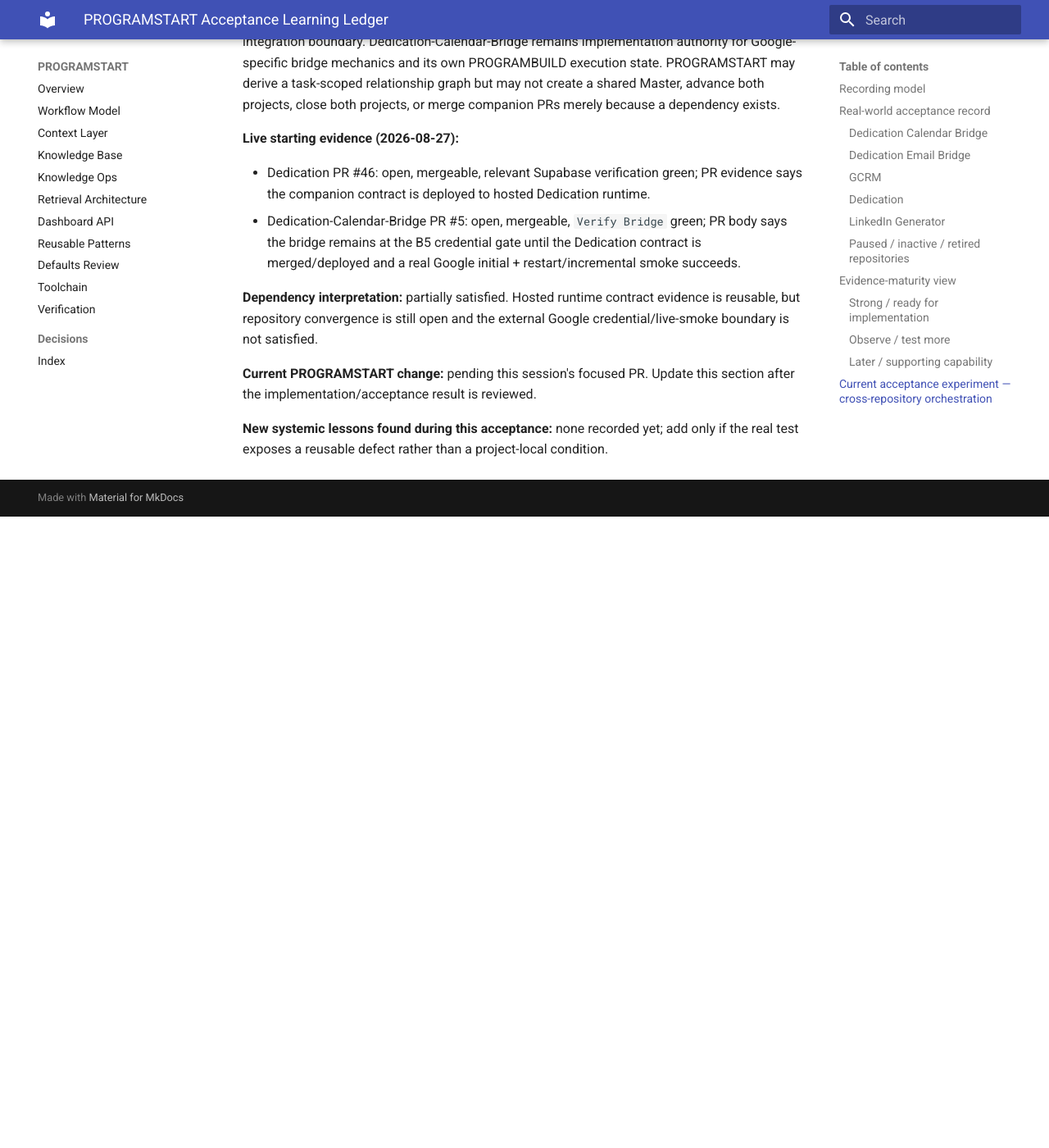
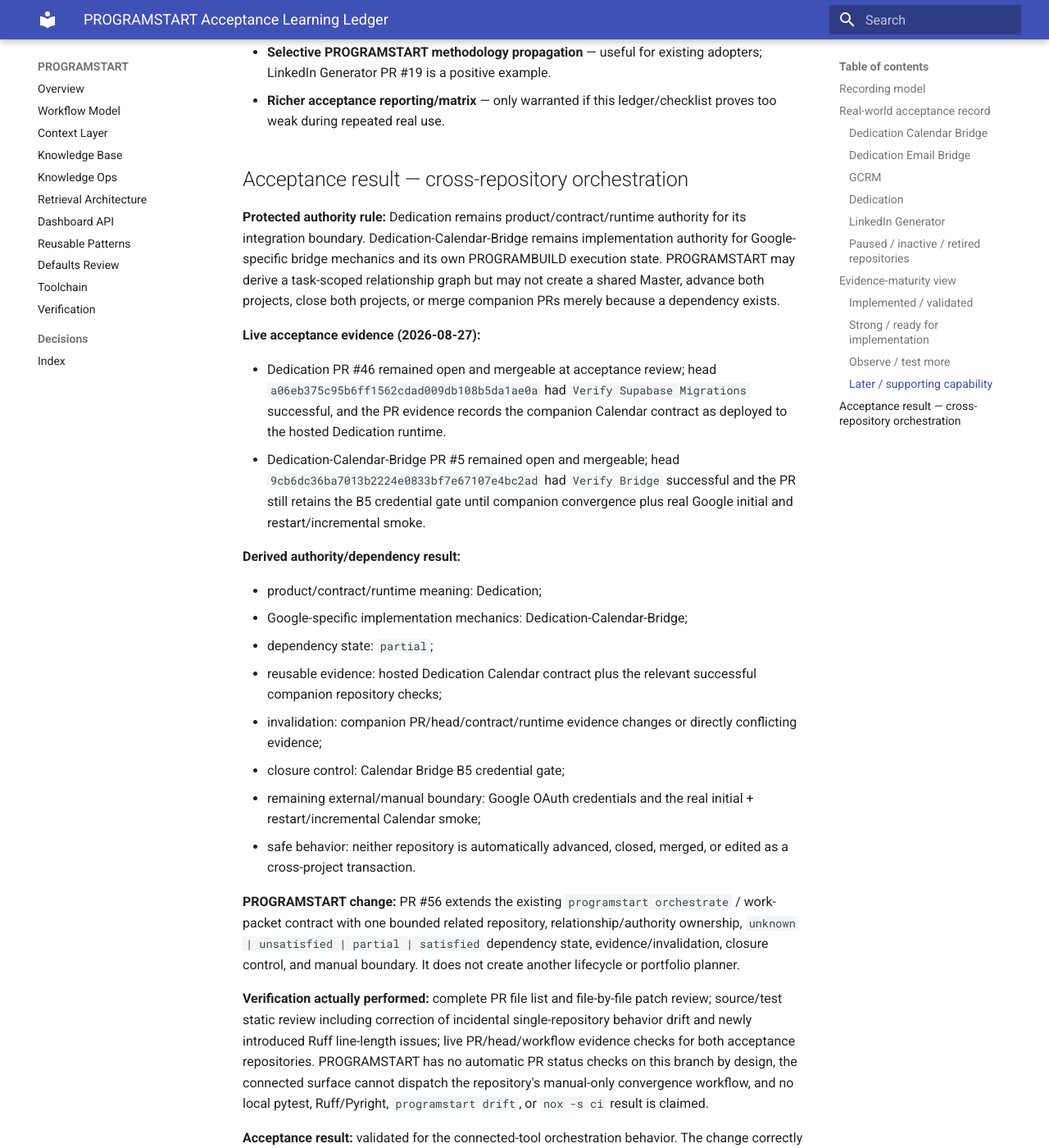
Before and after one commit to GrahamArdent/PROGRAMSTART, an MkDocs documentation site: the page built from docs/PROGRAMSTART_ACCEPTANCE_LEARNING_LEDGER.md, in a window 1280 px wide and 1400 px high, scrolled down 6493 px. Shown: the whole window at 82% size. Built offline with MkDocs 1.6.1 and Material for MkDocs 9.7.7, drawn with Linux system fonts in a browser that asks for light colours; before the commit the page ends 7123 px from its top, so only the background shows below that; some of the changed text lies outside the part shown.

Commit message:
docs(programstart): record cross-repo acceptance result

```diff
--- a/docs/PROGRAMSTART_ACCEPTANCE_LEARNING_LEDGER.md
+++ b/docs/PROGRAMSTART_ACCEPTANCE_LEARNING_LEDGER.md
@@ -49,7 +49,9 @@
 
 **Lesson:** cross-repository dependencies need first-class, task-scoped orchestration that can distinguish product/contract authority, implementation mechanics, partial dependency satisfaction, reusable companion evidence, repository convergence, and external/manual gates without creating a multi-project Master.
 
-**State:** candidate → current implementation acceptance target.
+**Change produced:** PROGRAMSTART PR #56, `feat(programstart): orchestrate cross-repository dependencies`.
+
+**Result:** validated at the connected-tool orchestration/protocol level against the live Dedication + Calendar Bridge relationship. The executable CLI regression coverage is present in PR #56, but local pytest/full convergence is not claimed in the connected-only environment.
 
 ### Dedication Email Bridge
 
@@ -171,9 +173,12 @@
 
 These labels are maturity signals only. They are **not** a numbered roadmap and do not authorize work in any product repository.
 
+### Implemented / validated
+
+- **Cross-repository dependency orchestration** — PR #56 implements the narrow task-scoped model and the live Dedication + Calendar Bridge relationship validates the authority split, partial-satisfaction state, evidence reuse/invalidation, closure control, and external/manual boundary behavior at the connected-tool orchestration level.
+
 ### Strong / ready for implementation
 
-- **Cross-repository dependency orchestration** — repeated Calendar/Email companion-repository evidence; current acceptance target is Dedication + Dedication-Calendar-Bridge.
 - **Concurrent Mode-C lane coordination** — Dedication/GCRM evidence shows multiple bounded safe streams can coexist under one spine without creating parallel Masters.
 - **Operator/manual gate handoff** — Calendar and Email both end at real credential/operator/runtime gates that need a clean exact handoff contract.
 
@@ -188,17 +193,32 @@
 - **Selective PROGRAMSTART methodology propagation** — useful for existing adopters; LinkedIn Generator PR #19 is a positive example.
 - **Richer acceptance reporting/matrix** — only warranted if this ledger/checklist proves too weak during repeated real use.
 
-## Current acceptance experiment — cross-repository orchestration
+## Acceptance result — cross-repository orchestration
 
 **Protected authority rule:** Dedication remains product/contract/runtime authority for its integration boundary. Dedication-Calendar-Bridge remains implementation authority for Google-specific bridge mechanics and its own PROGRAMBUILD execution state. PROGRAMSTART may derive a task-scoped relationship graph but may not create a shared Master, advance both projects, close both projects, or merge companion PRs merely because a dependency exists.
 
-**Live starting evidence (2026-08-27):**
+**Live acceptance evidence (2026-08-27):**
 
-- Dedication PR #46: open, mergeable, relevant Supabase verification green; PR evidence says the companion contract is deployed to hosted Dedication runtime.
-- Dedication-Calendar-Bridge PR #5: open, mergeable, `Verify Bridge` green; PR body says the bridge remains at the B5 credential gate until the Dedication contract is merged/deployed and a real Google initial + restart/incremental smoke succeeds.
+- Dedication PR #46 remained open and mergeable at acceptance review; head `a06eb375c95b6ff1562cdad009db108b5da1ae0a` had `Verify Supabase Migrations` successful, and the PR evidence records the companion Calendar contract as deployed to the hosted Dedication runtime.
+- Dedication-Calendar-Bridge PR #5 remained open and mergeable; head `9cb6dc36ba7013b2224e0833bf7e67107e4bc2ad` had `Verify Bridge` successful and the PR still retains the B5 credential gate until companion convergence plus real Google initial and restart/incremental smoke.
 
-**Dependency interpretation:** partially satisfied. Hosted runtime contract evidence is reusable, but repository convergence is still open and the external Google credential/live-smoke boundary is not satisfied.
+**Derived authority/dependency result:**
 
-**Current PROGRAMSTART change:** pending this session's focused PR. Update this section after the implementation/acceptance result is reviewed.
+- product/contract/runtime meaning: Dedication;
+- Google-specific implementation mechanics: Dedication-Calendar-Bridge;
+- dependency state: `partial`;
+- reusable evidence: hosted Dedication Calendar contract plus the relevant successful companion repository checks;
+- invalidation: companion PR/head/contract/runtime evidence changes or directly conflicting evidence;
+- closure control: Calendar Bridge B5 credential gate;
+- remaining external/manual boundary: Google OAuth credentials and the real initial + restart/incremental Calendar smoke;
+- safe behavior: neither repository is automatically advanced, closed, merged, or edited as a cross-project transaction.
 
-**New systemic lessons found during this acceptance:** none recorded yet; add only if the real test exposes a reusable defect rather than a project-local condition.
+**PROGRAMSTART change:** PR #56 extends the existing `programstart orchestrate` / work-packet contract with one bounded related repository, relationship/authority ownership, `unknown | unsatisfied | partial | satisfied` dependency state, evidence/invalidation, closure control, and manual boundary. It does not create another lifecycle or portfolio planner.
+
+**Verification actually performed:** complete PR file list and file-by-file patch review; source/test static review including correction of incidental single-repository behavior drift and newly introduced Ruff line-length issues; live PR/head/workflow evidence checks for both acceptance repositories. PROGRAMSTART has no automatic PR status checks on this branch by design, the connected surface cannot dispatch the repository's manual-only convergence workflow, and no local pytest, Ruff/Pyright, `programstart drift`, or `nox -s ci` result is claimed.
+
+**Acceptance result:** validated for the connected-tool orchestration behavior. The change correctly represented a multi-plane partial dependency without becoming cross-project authority and returned the exact closure-control/manual boundary.
+
+**New systemic lesson:** dependency satisfaction is multi-plane rather than boolean. Repository convergence, hosted runtime availability, provider readiness, and human/operator acceptance may differ at the same moment. The next reusable gap is therefore not a richer portfolio graph; it is a small operator/manual-gate handoff contract that says exactly what action is required, what evidence must come back, what would invalidate it, and where PROGRAMSTART resumes afterward.
+
+**Next evidence-earned candidate:** operator/manual gate handoff. Concurrent Mode-C lane coordination remains strong, but it is not part of PR #56.
```
